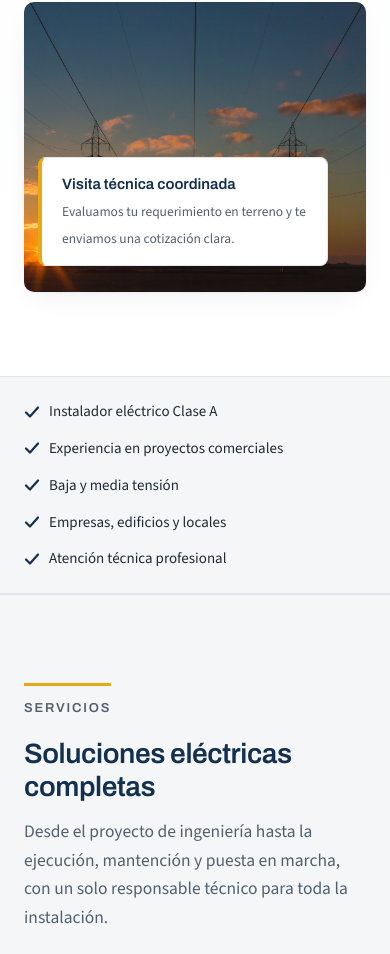
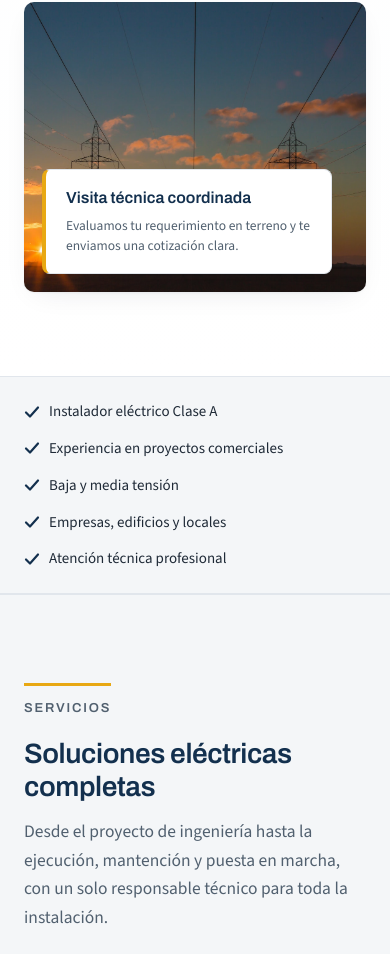
Before and after one commit to javieresquivelgana-afk/LuisAlvarez, a Next.js app: page / in a window 390 px wide. Shown: the part 1035-1989 px from the top of the page. Built offline with nearby package versions, Linux system fonts and the light colour scheme.

Commit message:
Corrige diagramación de tarjeta del hero

```diff
--- a/app/globals.css
+++ b/app/globals.css
@@ -347,33 +347,39 @@ h3 {
 
 .hero-card {
   position: absolute;
-  left: -18px;
-  bottom: 26px;
+  left: 24px;
+  bottom: 24px;
   background: #fff;
   border: 1px solid var(--border);
   border-left: 4px solid var(--amber);
   border-radius: 8px;
   box-shadow: var(--shadow);
-  padding: 14px 20px;
-  max-width: 290px;
+  padding: 18px 20px;
+  width: min(290px, calc(100% - 48px));
 }
 
 .hero-card b {
   display: block;
   font-family: var(--font-d);
   font-weight: 600;
-  font-size: 15px;
+  font-size: 16px;
+  line-height: 1.3;
   color: var(--navy);
+  margin-bottom: 6px;
 }
 
 .hero-card span {
+  display: block;
   font-size: 13.5px;
+  line-height: 1.5;
   color: var(--slate);
 }
 
 @media (max-width: 880px) {
   .hero-card {
-    left: 14px;
+    left: 18px;
+    bottom: 18px;
+    width: min(290px, calc(100% - 36px));
   }
 }
 
```
